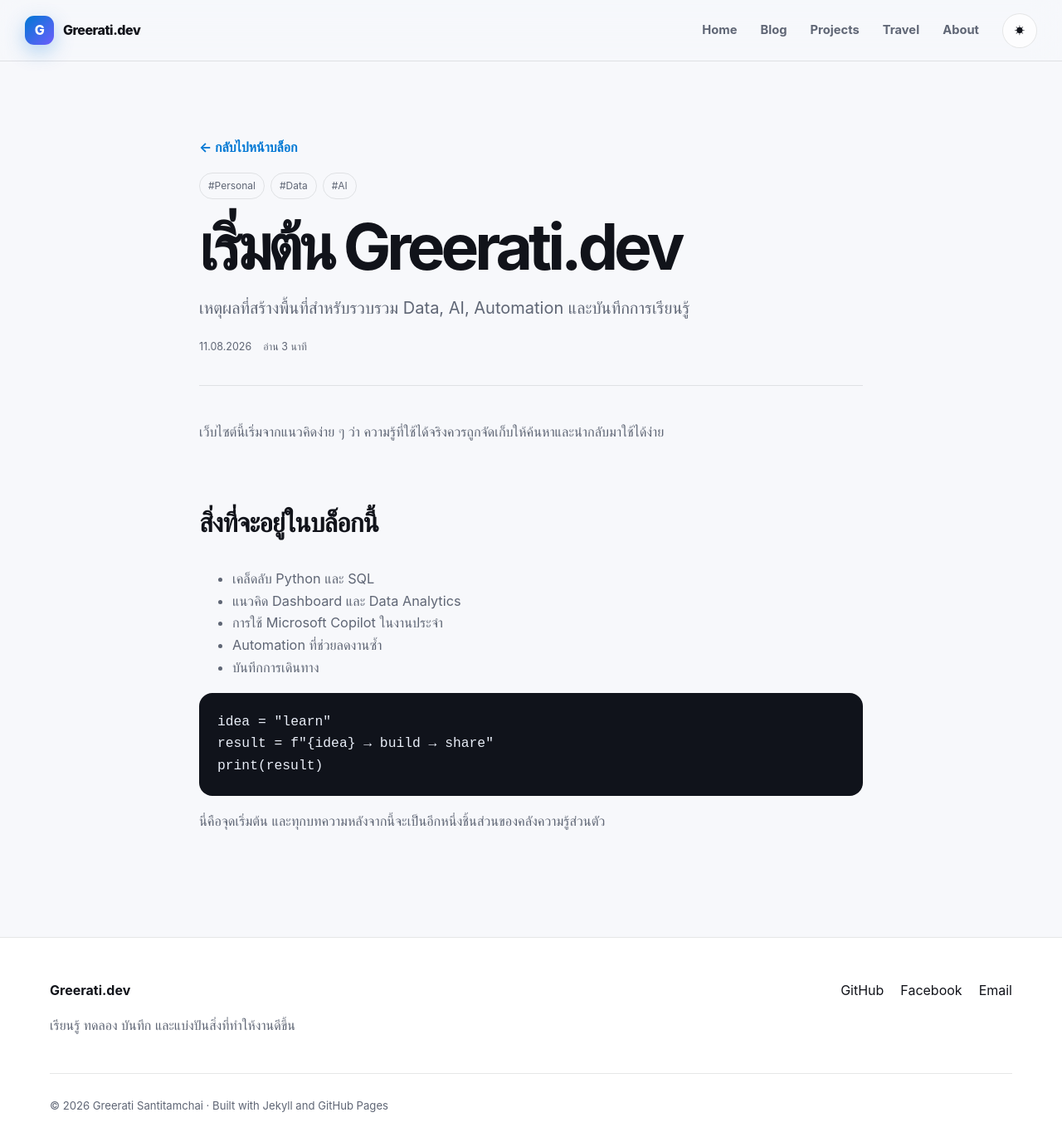
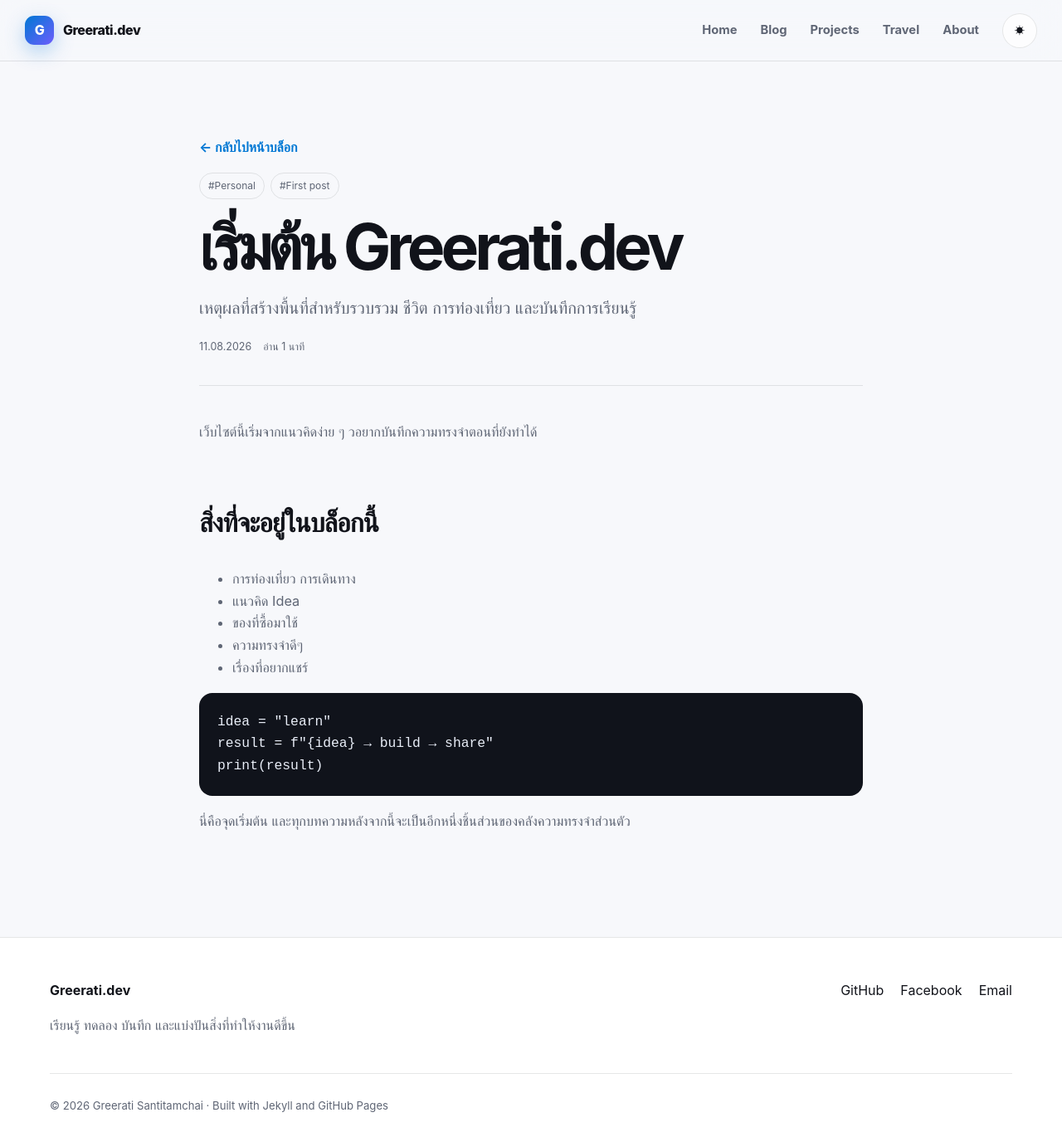
Before and after one commit to kakratua/kakratua.github.io, a Jekyll site: the page built from _posts/2026-08-11-welcome.md, in a window 1280 px wide and 1370 px high. Shown: the whole window at 83% size. Built offline with Jekyll 4.4.1, drawn with Linux system fonts in a browser that asks for light colours.

Commit message:
Update 2026-08-11-welcome.md

````diff
--- a/_posts/2026-08-11-welcome.md
+++ b/_posts/2026-08-11-welcome.md
@@ -1,25 +1,25 @@
 ---
 title: "เริ่มต้น Greerati.dev"
-description: "เหตุผลที่สร้างพื้นที่สำหรับรวบรวม Data, AI, Automation และบันทึกการเรียนรู้"
-tags: [Personal, Data, AI]
+description: "เหตุผลที่สร้างพื้นที่สำหรับรวบรวม ชีวิต การท่องเที่ยว และบันทึกการเรียนรู้"
+tags: [Personal, First post]
 categories: [General]
-reading_time: "อ่าน 3 นาที"
+reading_time: "อ่าน 1 นาที"
 ---
 
-เว็บไซต์นี้เริ่มจากแนวคิดง่าย ๆ ว่า ความรู้ที่ใช้ได้จริงควรถูกจัดเก็บให้ค้นหาและนำกลับมาใช้ได้ง่าย
+เว็บไซต์นี้เริ่มจากแนวคิดง่าย ๆ วอยากบันทึกความทรงจำตอนที่ยังทำได้
 
 ## สิ่งที่จะอยู่ในบล็อกนี้
 
-- เคล็ดลับ Python และ SQL
-- แนวคิด Dashboard และ Data Analytics
-- การใช้ Microsoft Copilot ในงานประจำ
-- Automation ที่ช่วยลดงานซ้ำ
-- บันทึกการเดินทาง
+- การท่องเที่ยว การเดินทาง
+- แนวคิด Idea
+- ของที่ซื้อมาใช้
+- ความทรงจำดีๆ
+- เรื่องที่อยากแชร์
 
-```python
+```Life
 idea = "learn"
 result = f"{idea} → build → share"
 print(result)
 ```
 
-นี่คือจุดเริ่มต้น และทุกบทความหลังจากนี้จะเป็นอีกหนึ่งชิ้นส่วนของคลังความรู้ส่วนตัว
+นี่คือจุดเริ่มต้น และทุกบทความหลังจากนี้จะเป็นอีกหนึ่งชิ้นส่วนของคลังความทรงจำส่วนตัว
````
